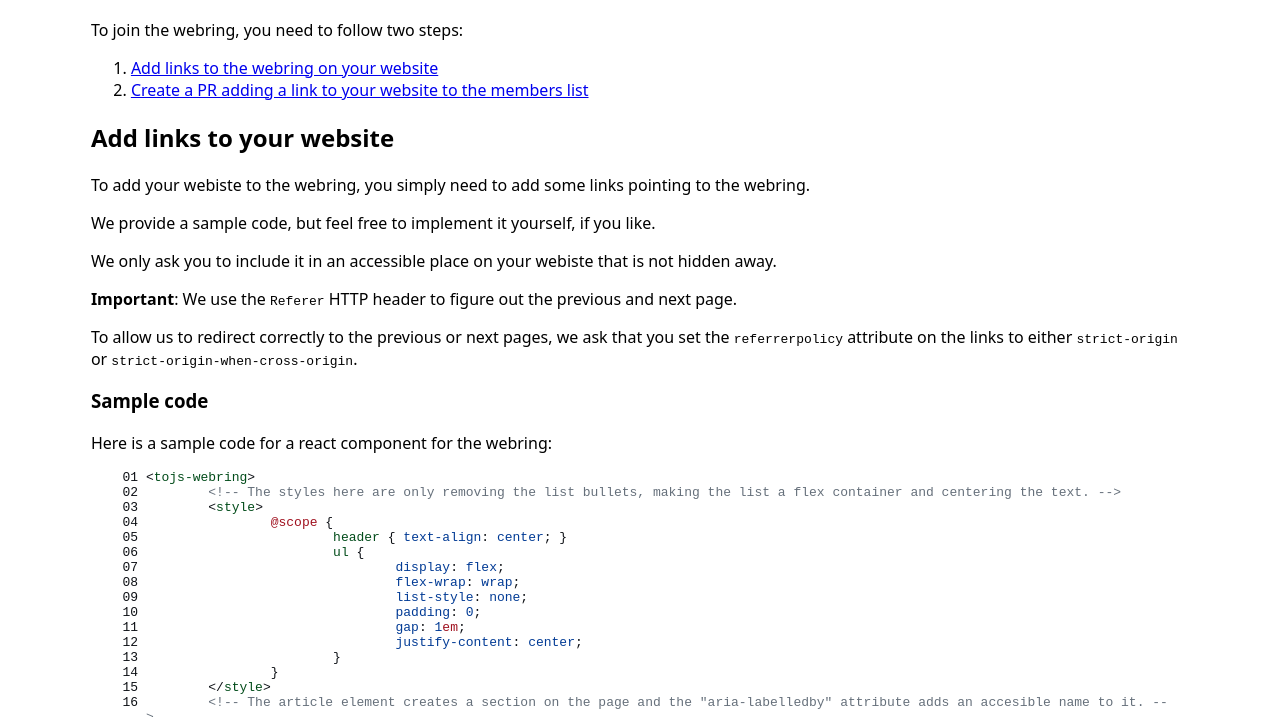
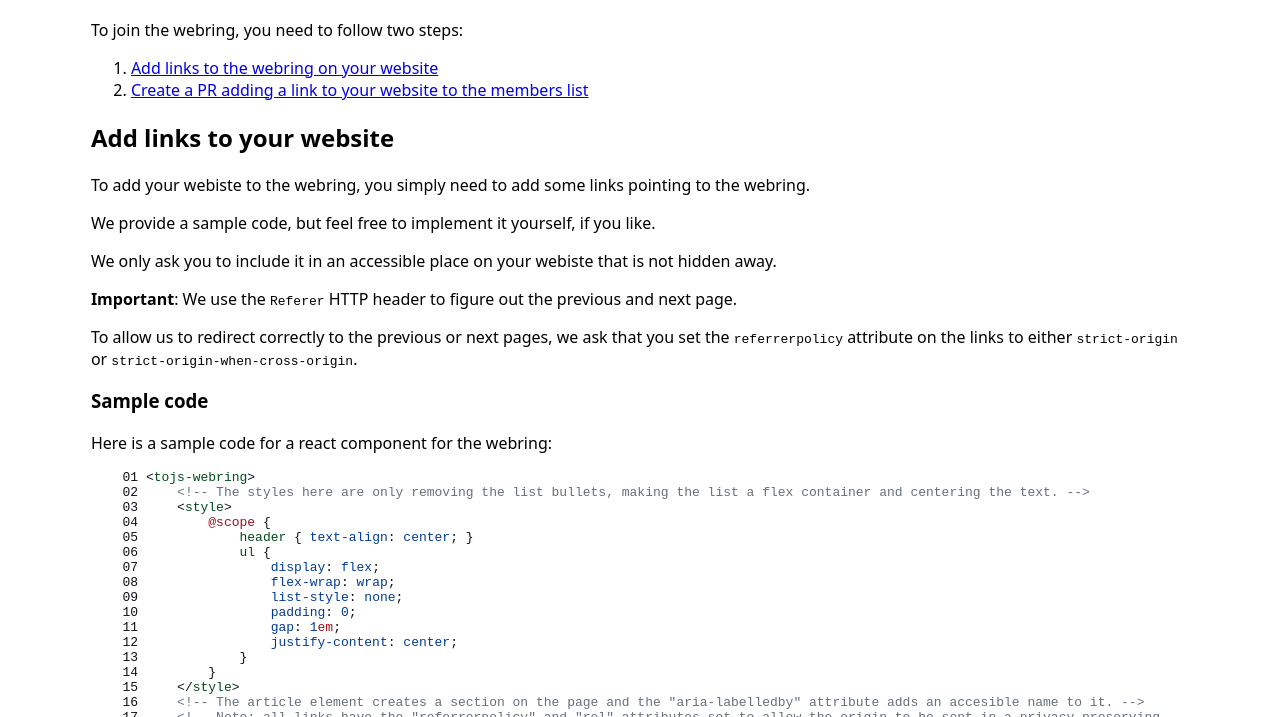
Before and after one commit to torontojs/webring, a website: page public/how-to.html in a window 1280 px wide. Shown: the part 83-800 px from the top of the page. Drawn offline with Linux system fonts and the light colour scheme.

Commit message:
fix: attrocious default tab size on html

```diff
--- a/public/styles.css
+++ b/public/styles.css
@@ -36,6 +36,7 @@ pre code {
 		padding-inline-start: calc(var(--line-counter-width) + var(--line-counter-margin-right));
 		inline-size: 100%;
 		counter-increment: step;
+		tab-size: 4;
 
 		&::before {
 			display: inline-block;
```
